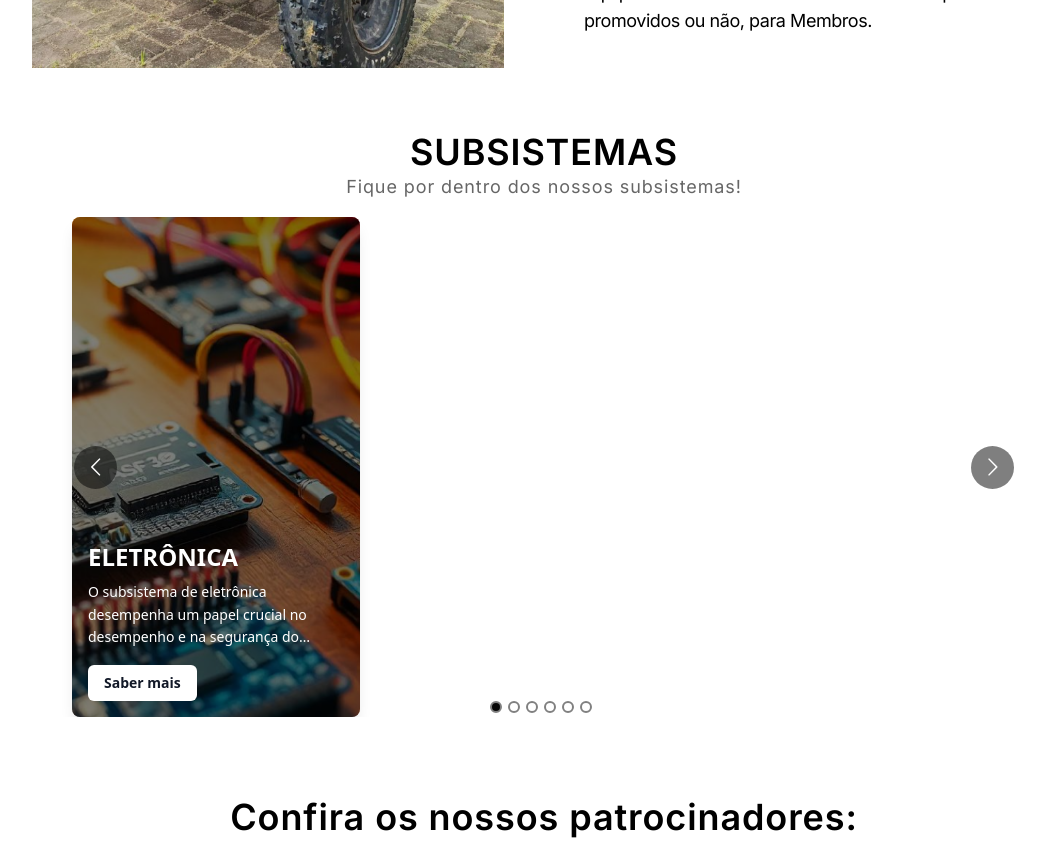
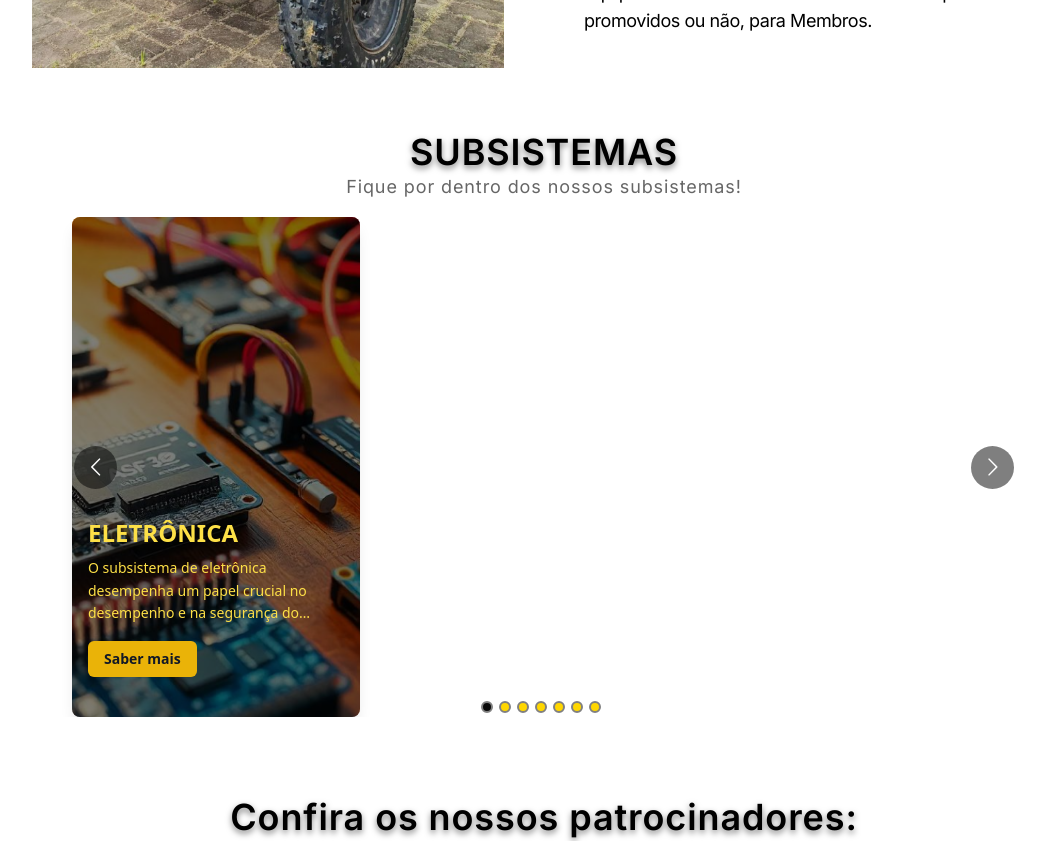
Before and after one commit to Calangotec-Baja/site-calangotec, a React (Vite) app in the folder Main/WebSite CalangoTec/: page /home in a window 1280 px wide. Shown: the part 2660-3501 px from the top of the page, without its empty margins (96-1141 px from the left). Built offline with nearby package versions, Linux system fonts and the light colour scheme.

Commit message:
v0.1.3
add calcEst e sombras

```diff
--- a/Main/WebSite CalangoTec/src/Elements/Card.tsx
+++ b/Main/WebSite CalangoTec/src/Elements/Card.tsx
@@ -23,14 +23,14 @@ function CardGenerico(props: CardGenericoProps) {
             <div className="absolute inset-0 bg-black bg-opacity-50 group-hover:bg-opacity-60 transition-all duration-300 ease-in-out"></div>
 
             {/* Conteúdo do card */}
-            <div className="absolute inset-0 flex flex-col justify-end p-4 text-white z-10">
+            <div className="absolute inset-0 flex flex-col justify-end p-4 text-yellow-300 z-10">
                 <h3 className="text-2xl font-bold mb-2 uppercase">{props.titulo}</h3>
                 <p className="text-sm mb-4 leading-relaxed line-clamp-3">{props.descricao}</p>
 
                 {/* Botão de ação */}
                 <NavLink
                     to={props.link}
-                    className="inline-block self-start bg-white text-gray-900 py-2 px-4 rounded-md text-sm font-semibold hover:bg-gray-300 transition-transform transform hover:scale-105"
+                    className="inline-block self-start bg-yellow-500 text-gray-900 mb-6 py-2 px-4 rounded-md text-sm font-semibold hover:bg-yellow-600 transition-transform transform hover:scale-105"
                 >
                     Saber mais
                 </NavLink>
--- a/Main/WebSite CalangoTec/src/Elements/Carrosel.tsx
+++ b/Main/WebSite CalangoTec/src/Elements/Carrosel.tsx
@@ -8,6 +8,7 @@ import suspCard from '../assets/imgCards/suspCard.png'
 import freioCard from '../assets/imgCards/freioCard.png'
 import pwtCard from '../assets/imgCards/pwtCard.png'
 import gestaoCard from '../assets/imgCards/gestaoCard.png'
+import calcCard from '../assets/imgCards/calcCard.png'
 
 // Configuração do carrossel
 const responsive = {
@@ -37,11 +38,13 @@ export default function CarroselGenerico() {
     useEffect(() => {
         const cardsExemplo = [
             { id: "1", titulo: "ELETRÔNICA", descricao: "O subsistema de eletrônica desempenha um papel crucial no desempenho e na segurança do veículo Baja, sendo responsável pelo monitoramento em tempo real de diversas condições operacionais do carro...", imagem: eletronicaCard, link: "#"},
-            { id: "2", titulo: "POWERTRAIN", descricao: "Adicionar descrição", imagem: pwtCard, link: "/manutencao/2", icone: "/icone2.svg" },
+            { id: "2", titulo: "POWERTRAIN", descricao: "O subsistema de powertrain em um veículo Baja SAE desempenha um papel fundamental no projeto, desenvolvimento e otimização do sistema de transmissão e tração", imagem: pwtCard, link: "/manutencao/2", icone: "/icone2.svg" },
             { id: "3", titulo: "ESTRUTURA", descricao: "Adicionar descrição", imagem: estrutCard, link: "/eficiencia/3", icone: "/icone3.svg" },
-            { id: "4", titulo: "SUSPENSÃO", descricao: "Adicionar descrição.", imagem: suspCard, link: "/eletronica/4", icone: "/icone4.svg" },
+            { id: "4", titulo: "SUSPENSÃO", descricao: "O subsistema de suspensão e direção é a área responsável pela dinâmica do veículo, consistindo em buscar a melhor resposta do carro frente às inconformidades", imagem: suspCard, link: "/eletronica/4", icone: "/icone4.svg" },
             { id: "5", titulo: "GESTÃO", descricao: "A Gestão da equipe no Baja é realizada para o bom andamento de todas as demais atividades dos outros subsistemas. Esse subsistema", imagem:gestaoCard , link: "/sustentabilidade/5", icone: "/icone5.svg" },
-            { id: "6", titulo: "FREIOS", descricao: "Adicionar descrição.", imagem: freioCard, link: "/inovacao/6", icone: "/icone6.svg" },
+            { id: "6", titulo: "FREIOS", descricao: "No subsistema de freios de um veículo Baja SAE, o foco está no projeto, desenvolvimento e validação de um sistema de frenagem eficiente,", imagem: freioCard, link: "/inovacao/6", icone: "/icone6.svg" },
+            { id: "6", titulo: "CÁLCULO ESTRUTURAL", descricao: "Adicionar descrição.", imagem: calcCard, link: "/inovacao/6", icone: "/icone6.svg" },
+
         ];
         setCards(cardsExemplo);
     }, []);
--- a/Main/WebSite CalangoTec/src/Elements/Patrocinadores.tsx
+++ b/Main/WebSite CalangoTec/src/Elements/Patrocinadores.tsx
@@ -9,7 +9,7 @@ const Patrocinadores = () => {
 
       {/* Título */}
       <div className="flex flex-col text-center text-black text-4xl font-semibold font-['Inter'] pb-2 tracking-wide mb-12 mt-8 gap-4">
-            <p className="text-black font-semibold text-4xl mb-[-10px]">Confira os nossos patrocinadores:</p>
+            <p className="text-black font-semibold text-4xl mb-[-10px] drop-shadow-[0_3px_3px_rgba(0,0,0,0.5)]">Confira os nossos patrocinadores:</p>
             <div className="flex items-center justify-center">
             <div className="border-t-2 border-[#000000] w-16 mx-2"></div>
             <img src={logo} alt="Logo" className="h-14 w-14" />
--- a/Main/WebSite CalangoTec/src/Elements/Sobre.tsx
+++ b/Main/WebSite CalangoTec/src/Elements/Sobre.tsx
@@ -15,7 +15,7 @@ function Sobre() {
 
       {/* Header */}
       <div className="flex flex-col text-center text-black text-4xl font-semibold font-['Inter'] pb-2 tracking-wide mb-10 gap-4">
-        <p className="text-black font-semibold text-4xl mb-[-15px]">SOBRE NÓS</p>
+        <p className="text-black font-semibold text-4xl mb-[-15px] drop-shadow-[0_3px_3px_rgba(0,0,0,0.5)]">SOBRE NÓS</p>
         <p className="text-[#666666] font-normal text-lg">Conheça um pouco da nossa equipe!</p>
       </div>
 
--- a/Main/WebSite CalangoTec/src/Pages/Home/Home.tsx
+++ b/Main/WebSite CalangoTec/src/Pages/Home/Home.tsx
@@ -20,7 +20,7 @@ export default function Home() {
 
             {/* SUBSISTEMAS */}
             <div className="flex flex-col text-center text-black text-4xl font-semibold font-['Inter'] pt-16 mb-4 tracking-wide mb-10 gap-4">
-                <p className="text-black font-semibold text-4xl mb-[-15px]">SUBSISTEMAS</p>
+                <p className="text-black font-semibold text-4xl mb-[-15px] drop-shadow-[0_3px_3px_rgba(0,0,0,0.5)]">SUBSISTEMAS</p>
                 <p className="text-[#666666] font-normal text-lg">Fique por dentro dos nossos subsistemas!</p>
             </div>
             <Carrosel/>
--- a/Main/WebSite CalangoTec/src/styles/main.css
+++ b/Main/WebSite CalangoTec/src/styles/main.css
@@ -2,3 +2,14 @@
 @tailwind base;
 @tailwind components;
 @tailwind utilities;
+/* Estilização personalizada para os pontos do carrossel */
+.react-multi-carousel-dot button {
+    margin-top: 5px;
+    background-color: #FFD700; /* Cor amarela para os pontos */
+    opacity: 0.5; /* Transparência para pontos inativos */
+    transition: opacity 0.3s ease;
+}
+
+.react-multi-carousel-dot--active button {
+    opacity: 1; /* Totalmente visível para o ponto ativo */
+}
```
Also changed, not shown: Main/WebSite CalangoTec/src/assets/imgCards/calcCard.png (added).
